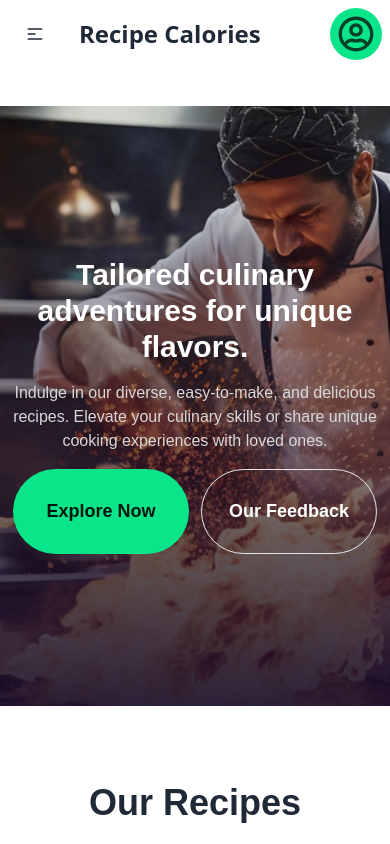
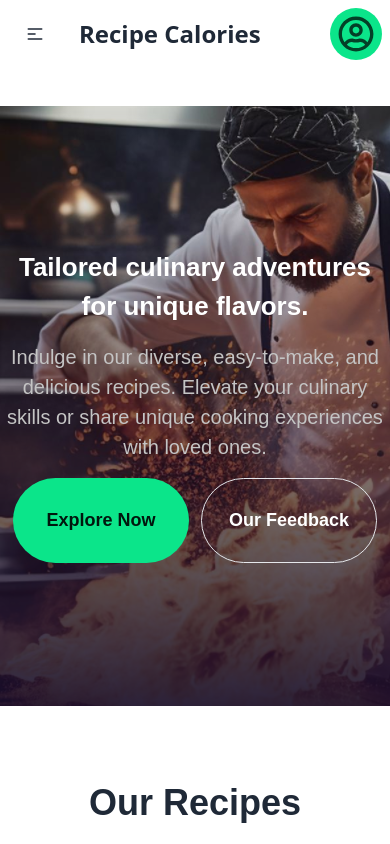
Before and after one commit to kalidashodekare14/recipe-calories, a React (Vite) app: page / in a window 390 px wide. Shown: the top 844 px of the page. Built offline with nearby package versions, Linux system fonts and the light colour scheme.

Commit message:
Recipe calories assignment project

```diff
--- a/src/App.jsx
+++ b/src/App.jsx
@@ -81,7 +81,7 @@ function App() {
               <div className="navbar-end space-x-3">
                 <div className='lg:flex justify-center items-center border pl-3 rounded-full hidden'>
                   <IoSearchOutline className='text-2xl' />
-                  <input type="text" placeholder="Search" className="input rounded-full  w-60 max-w-xs" />
+                  <input type="text" placeholder="Search" className="input rounded-full  w-60 " />
                 </div>
                 <a className='bg-[#0BE58A] p-2 rounded-full' href="#"><FaRegUserCircle className='text-4xl text-[#000000b7]' /></a>
               </div>
@@ -90,8 +90,8 @@ function App() {
           {/* Banner */}
           <div>
             <div className="bg-[url('./assets/Rectangle-1.png')] bg-center h-[80vh] bg-no-repeat rounded-2xl flex flex-col justify-center items-center text-white space-y-4">
-              <h1 className='text-3xl lg:text-5xl lg:w-[60%] text-center font-semibold fonts-lexend'>Tailored culinary adventures for unique flavors.</h1>
-              <p className='lg:w-[63%] text-center text-[#d9d8d8] fonts-lexend'>Indulge in our diverse, easy-to-make, and delicious recipes. Elevate your culinary skills or share unique cooking experiences with loved ones.</p>
+              <h1 className='text-[26px] lg:text-5xl lg:w-[60%] text-center font-semibold fonts-lexend'>Tailored culinary adventures for unique flavors.</h1>
+              <p className='lg:w-[63%] text-center text-[20px] lg:text-[1xl] text-[#c4c4c4] fonts-lexend'>Indulge in our diverse, easy-to-make, and delicious recipes. Elevate your culinary skills or share unique cooking experiences with loved ones.</p>
               <div className='flex lg:mr-5 gap-3'>
                 <a href="">
                   <button className=' bg-[#0BE58A] border-0 font-bold text-[18px]  rounded-full w-44 h-[10vh] text-[#000000e7] fonts-lexend'>Explore Now</button>
@@ -110,7 +110,7 @@ function App() {
           </div>
           {/* Cards */}
           <div className='flex flex-col lg:flex-row  justify-between'>
-            <div className='lg:w-[60%] lg:mr-5'>
+            <div className='lg:w-[60%] lg:mr-5 mb-5'>
               <Recipes handleRecipesCart={handleRecipesCart}></Recipes>
             </div>
             <div className='lg:w-[40%]'>
```
Also changed, not shown: 1 other file (tests, documents, lock files or other folders).
